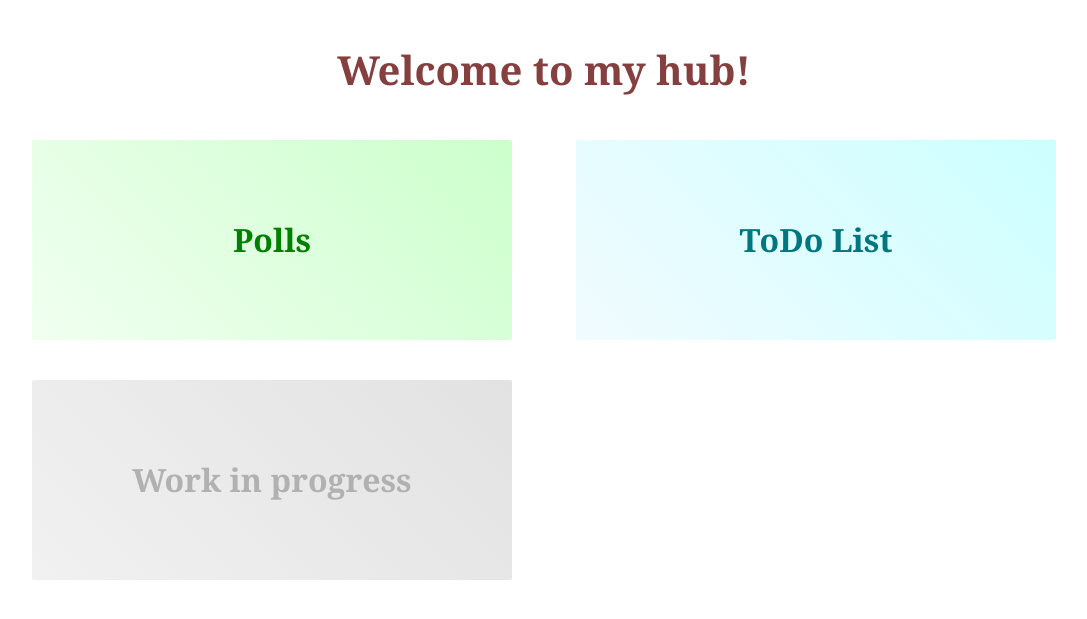
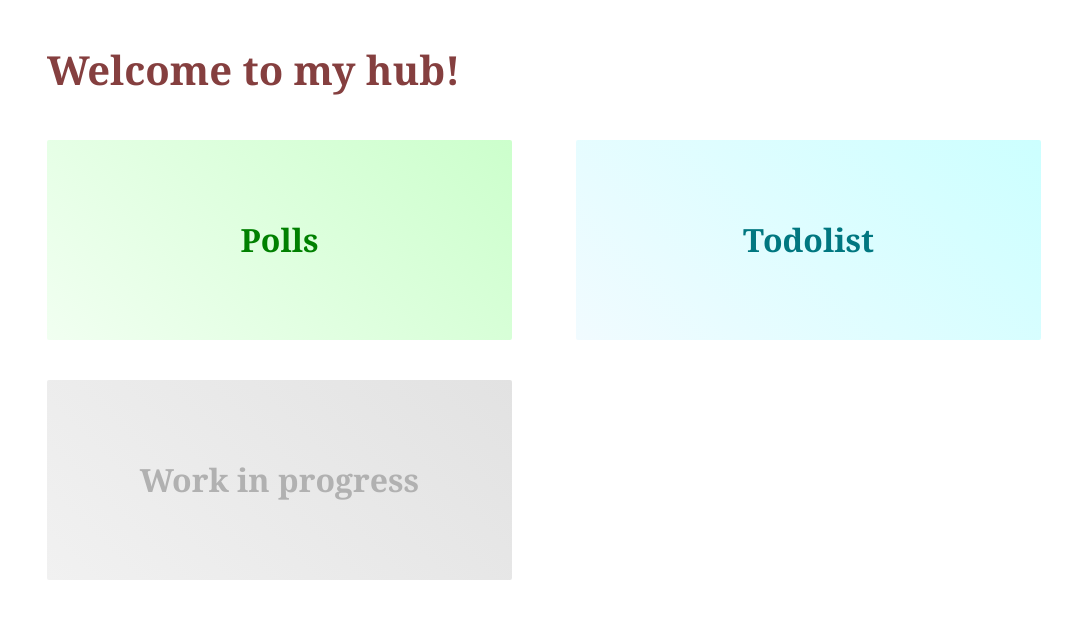
Before and after one commit to LucasLeNumerique/myDjangoHub, a Django app: page / in a window 1280 px wide. Shown: the top 619 px of the page, without its empty margins (96-1183 px from the left). Run offline with Django 4.2, Linux system fonts and the light colour scheme.

Commit message:
update 2025

```diff
--- a/hub/static/hub/style.css
+++ b/hub/static/hub/style.css
@@ -15,7 +15,7 @@ h1, h2, h3, nav a {
     font-family: Cambria, Cochin, Georgia, Times, 'Times New Roman', serif;
 }
 h1 {
-    text-align: center;
+    /* text-align: center; */
     font-size: 2.5rem;
     margin: 5vh 0;
     color: rgb(133, 63, 63);
@@ -35,6 +35,9 @@ ul {
 
 main {
     padding: 0 10vw;
+    margin: 0 auto;
+    width: 100%;
+    max-width: 1250px;
 }
 
 /* ----------------------- MENU ------------------------- */
--- a/hub/templates/hub/index.html
+++ b/hub/templates/hub/index.html
@@ -21,7 +21,7 @@
             </a>
             <a href="/todolist">
                 <div class="app" id="todolist">
-                    <h2> ToDo List </h2>
+                    <h2> Todolist </h2>
                 </div>
             </a>
             <a href="#">
--- a/polls/static/polls/style.css
+++ b/polls/static/polls/style.css
@@ -40,7 +40,10 @@ header {
     background-image: linear-gradient(to bottom, rgb(241, 255, 244), rgb(204, 255, 211))
 }
 main {
-    padding: 0 10vw;
+    padding: 0 1vw;
+    margin: 0 auto;
+    max-width: 750px;
+    width: 100%;
 }
 
 /* ------------------------- POLLS ------------------------------ */
--- a/polls/templates/polls/detail.html
+++ b/polls/templates/polls/detail.html
@@ -13,7 +13,7 @@
         <nav>
             <ul>
                 <li><a href="/">Home</a></li>
-                <li><a href="/todolist">ToDo App</a></li>
+                <li><a href="/todolist">Todolist</a></li>
                 <li><a href="/#">Redirect 3</a></li>
             </ul>
         </nav>
--- a/polls/templates/polls/index.html
+++ b/polls/templates/polls/index.html
@@ -13,7 +13,7 @@
         <nav>
             <ul>
                 <li><a href="/">Home</a></li>
-                <li><a href="/todolist">ToDo App</a></li>
+                <li><a href="/todolist">Todolist</a></li>
                 <li><a href="/#">Redirect 3</a></li>
             </ul>
         </nav>
--- a/polls/templates/polls/results.html
+++ b/polls/templates/polls/results.html
@@ -13,7 +13,7 @@
         <nav>
             <ul>
                 <li><a href="/">Home</a></li>
-                <li><a href="/todolist">ToDo App</a></li>
+                <li><a href="/todolist">Todolist</a></li>
                 <li><a href="/#">Redirect 3</a></li>
             </ul>
         </nav>
--- a/todolist/static/todolist/style.css
+++ b/todolist/static/todolist/style.css
@@ -40,7 +40,10 @@ header {
     background-image: linear-gradient(to bottom, rgb(241, 248, 255), rgb(204, 226, 255))
 }
 main {
-    padding: 0 10vw;
+    padding: 0 1vw;
+    margin: 0 auto;
+    width: 100%;
+    max-width: 750px;
 }
 
 
```
